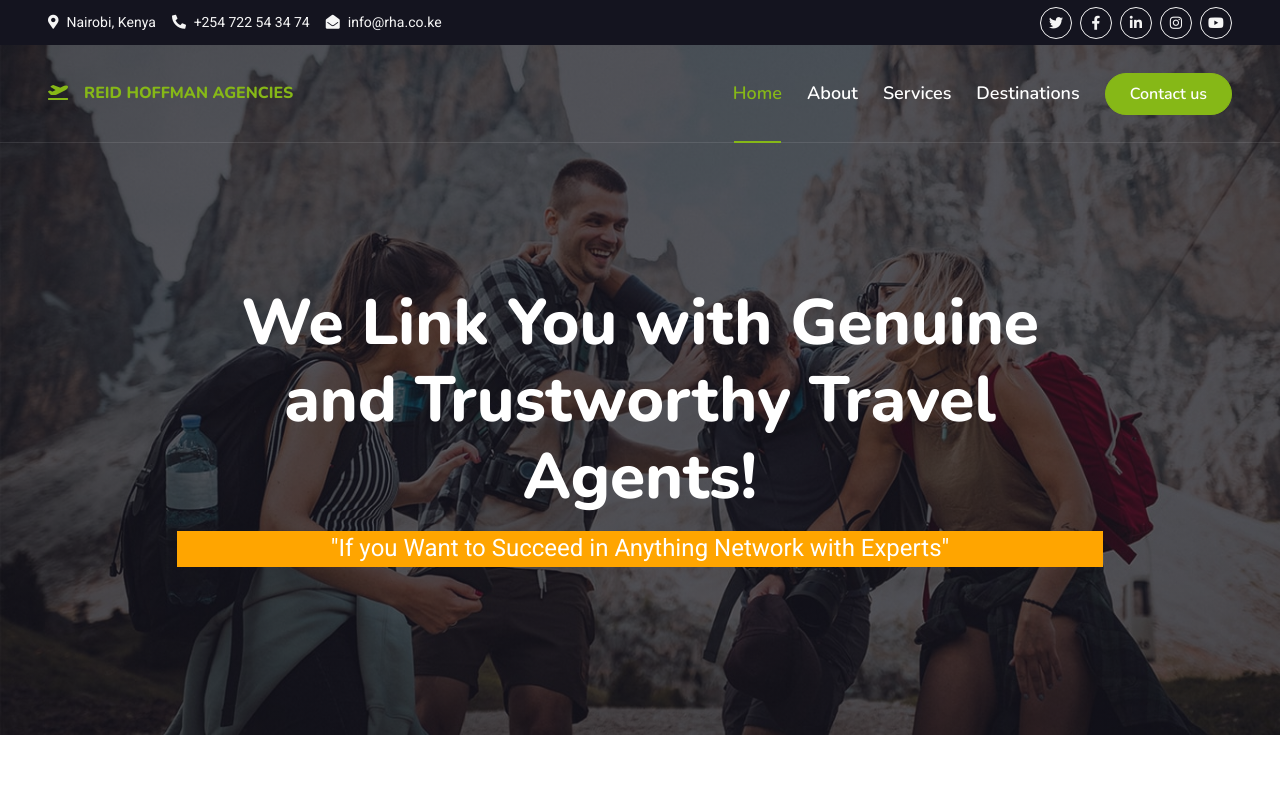
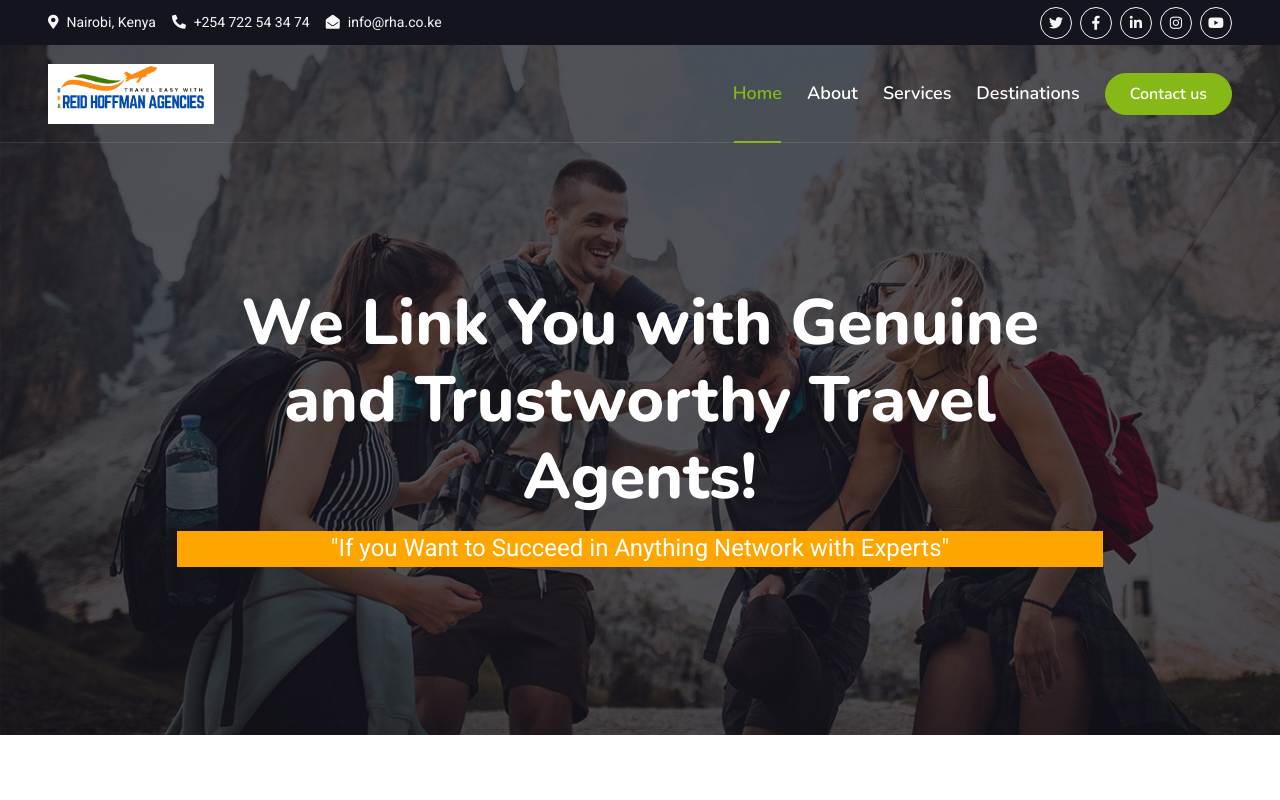
Before and after one commit to alfredmm/reid-hoffman-travel-agency, a plain HTML site: page index.html in a window 1280 px wide. Shown: the top 800 px of the page. Drawn offline with nearby package versions, Linux system fonts and the light colour scheme.

Commit message:
Update index.html

```diff
--- a/index.html
+++ b/index.html
@@ -70,8 +70,8 @@
     <div class="container-fluid position-relative p-0">
         <nav class="navbar navbar-expand-lg navbar-light px-4 px-lg-5 py-3 py-lg-0">
             <a href="" class="navbar-brand p-0">
-                <h6 class="text-primary m-0"><i class="fa fa-plane fa-plane-departure me-3"></i>REID HOFFMAN AGENCIES</h6>
-                <!--<img src="img/dept.svg" alt="Logo"> -->
+                <!--<h6 class="text-primary m-0"><i class="fa fa-plane fa-plane-departure me-3"></i>REID HOFFMAN AGENCIES</h6>-->
+                <img src="img/rha logo.PNG" alt="Logo">
             </a>
             <button class="navbar-toggler" type="button" data-bs-toggle="collapse" data-bs-target="#navbarCollapse">
                 <span class="fa fa-bars"></span>
```
